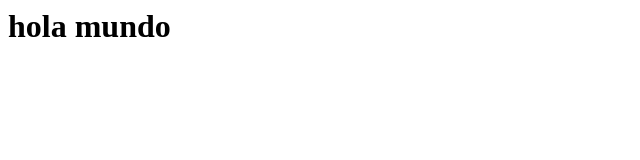
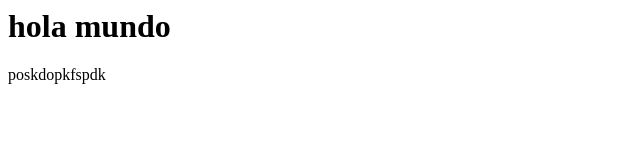
Before and after one commit to 20401/principios-git, a plain HTML site: page index.html in a window 1280 px wide. Shown: the whole page, without its empty margins (0-640 px from the left). Drawn offline with Linux system fonts and the light colour scheme.

Commit message:
Update index.html

```diff
--- a/index.html
+++ b/index.html
@@ -1 +1,2 @@
 <h1>hola mundo</h1>
+<p>poskdopkfspdk</p>
```
